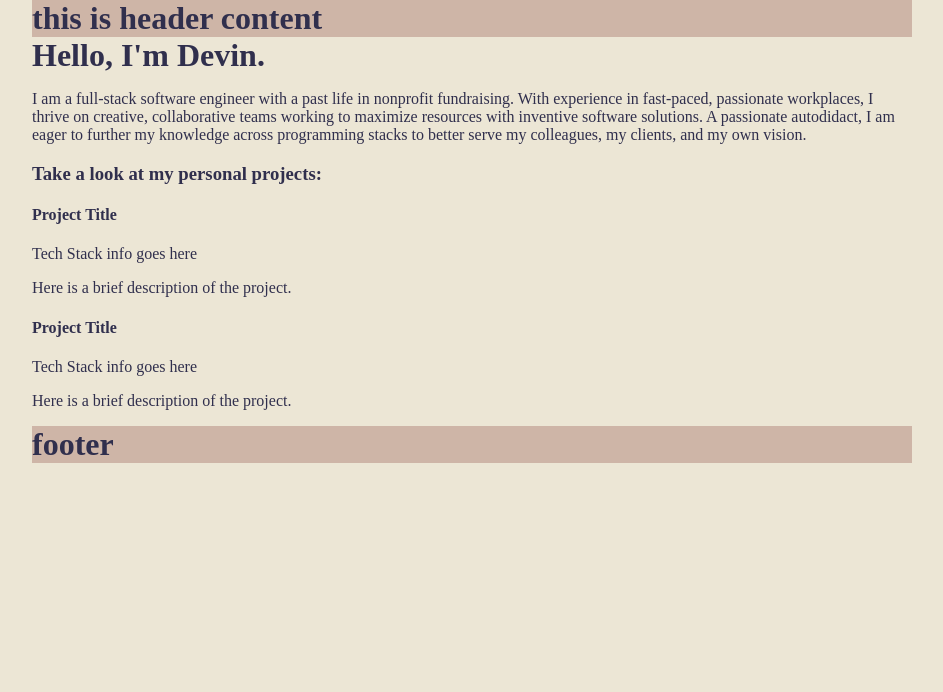
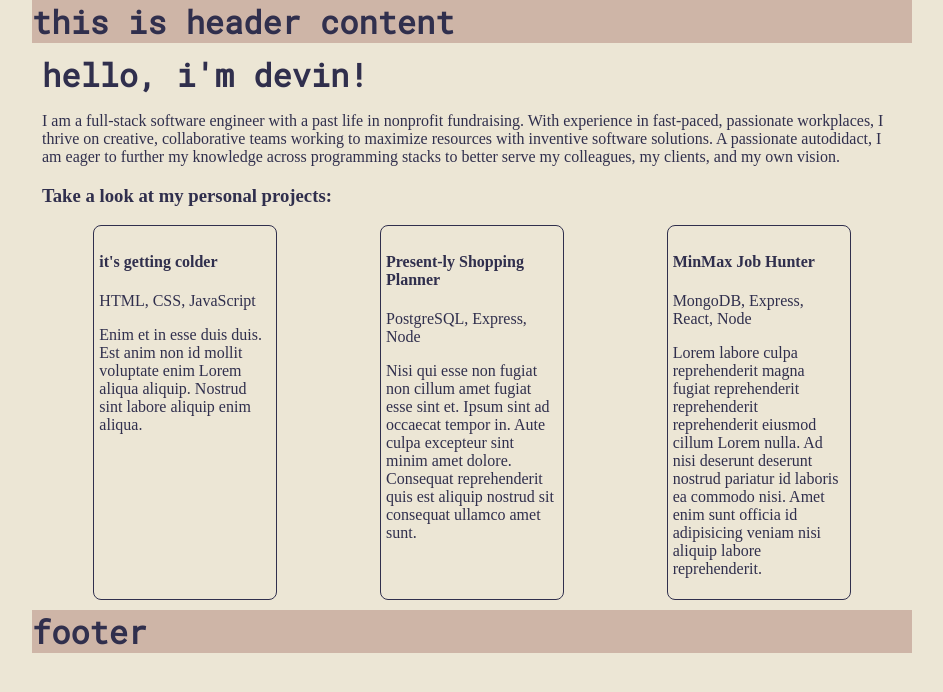
Before and after one commit to devinrbopp/personal-site, a React (Create React App) app: page / in a window 1280 px wide. Shown: the top 692 px of the page, without its empty margins (168-1111 px from the left). Built offline with nearby package versions, Linux system fonts and the light colour scheme.

Commit message:
added font and cards

```diff
--- a/src/App.css
+++ b/src/App.css
@@ -1,3 +1,5 @@
+@import url('https://fonts.googleapis.com/css2?family=Roboto+Mono&display=swap');
+
 body {
   background: #ECE6D5;
   color: #302F4D;
@@ -9,6 +11,7 @@ body {
 }
 
 .page-content {
+  margin: 10px;
   flex-grow: 1;
 }
 
@@ -27,5 +30,18 @@ body {
 }
 
 h1 {
+  font-family: 'Roboto Mono', monospace;
   margin: 0;
 }
+
+#projects {
+  display: flex;
+  justify-content: space-around;
+}
+
+.project-card {
+  width: 20%;
+  border: #302F4D 1px solid;
+  border-radius: 8px;
+  padding: 5px;
+}
--- a/src/components/Home.js
+++ b/src/components/Home.js
@@ -3,7 +3,7 @@ import Projects from "./Projects"
 export default function Home(props) {
     return(
         <div className="page-content">
-            <h1>Hello, I'm Devin.</h1>
+            <h1>hello, i'm devin!</h1>
             <p>I am a full-stack software engineer with a past life in nonprofit fundraising. With experience in fast-paced, passionate workplaces, I thrive on creative, collaborative teams working to maximize resources with inventive software solutions. A passionate autodidact, I am eager to further my knowledge across programming stacks to better serve my colleagues, my clients, and my own vision.</p>
             <Projects />
         </div>
--- a/src/components/Project.js
+++ b/src/components/Project.js
@@ -1,9 +1,9 @@
 export default function Project(props) {
     return(
         <div className='project-card'>
-            <h4>Project Title</h4>
-            <p className='project-tech-stack'>Tech Stack info goes here</p>
-            <p className='project-description'>Here is a brief description of the project.</p>
+            <h4>{props.title}</h4>
+            <p className='project-tech-stack'>{props.techStack}</p>
+            <p className='project-description'>{props.description}</p>
         </div>
     )
 }
--- a/src/components/Projects.js
+++ b/src/components/Projects.js
@@ -2,10 +2,25 @@ import Project from "./Project"
 
 export default function Projects() {
     return(
-        <div id='projects'>
+        <>
             <h3>Take a look at my personal projects:</h3>
-            <Project />
-            <Project />
-        </div>
+            <div id='projects'>
+                <Project
+                    title="it's getting colder"
+                    techStack='HTML, CSS, JavaScript'
+                    description='Enim et in esse duis duis. Est anim non id mollit voluptate enim Lorem aliqua aliquip. Nostrud sint labore aliquip enim aliqua.'
+                />
+                <Project
+                    title="Present-ly Shopping Planner"
+                    techStack='PostgreSQL, Express, Node'
+                    description='Nisi qui esse non fugiat non cillum amet fugiat esse sint et. Ipsum sint ad occaecat tempor in. Aute culpa excepteur sint minim amet dolore. Consequat reprehenderit quis est aliquip nostrud sit consequat ullamco amet sunt.'
+                />
+                <Project
+                    title="MinMax Job Hunter"
+                    techStack='MongoDB, Express, React, Node'
+                    description='Lorem labore culpa reprehenderit magna fugiat reprehenderit reprehenderit reprehenderit eiusmod cillum Lorem nulla. Ad nisi deserunt deserunt nostrud pariatur id laboris ea commodo nisi. Amet enim sunt officia id adipisicing veniam nisi aliquip labore reprehenderit.'
+                />
+            </div>
+        </>
     )
 }
```
